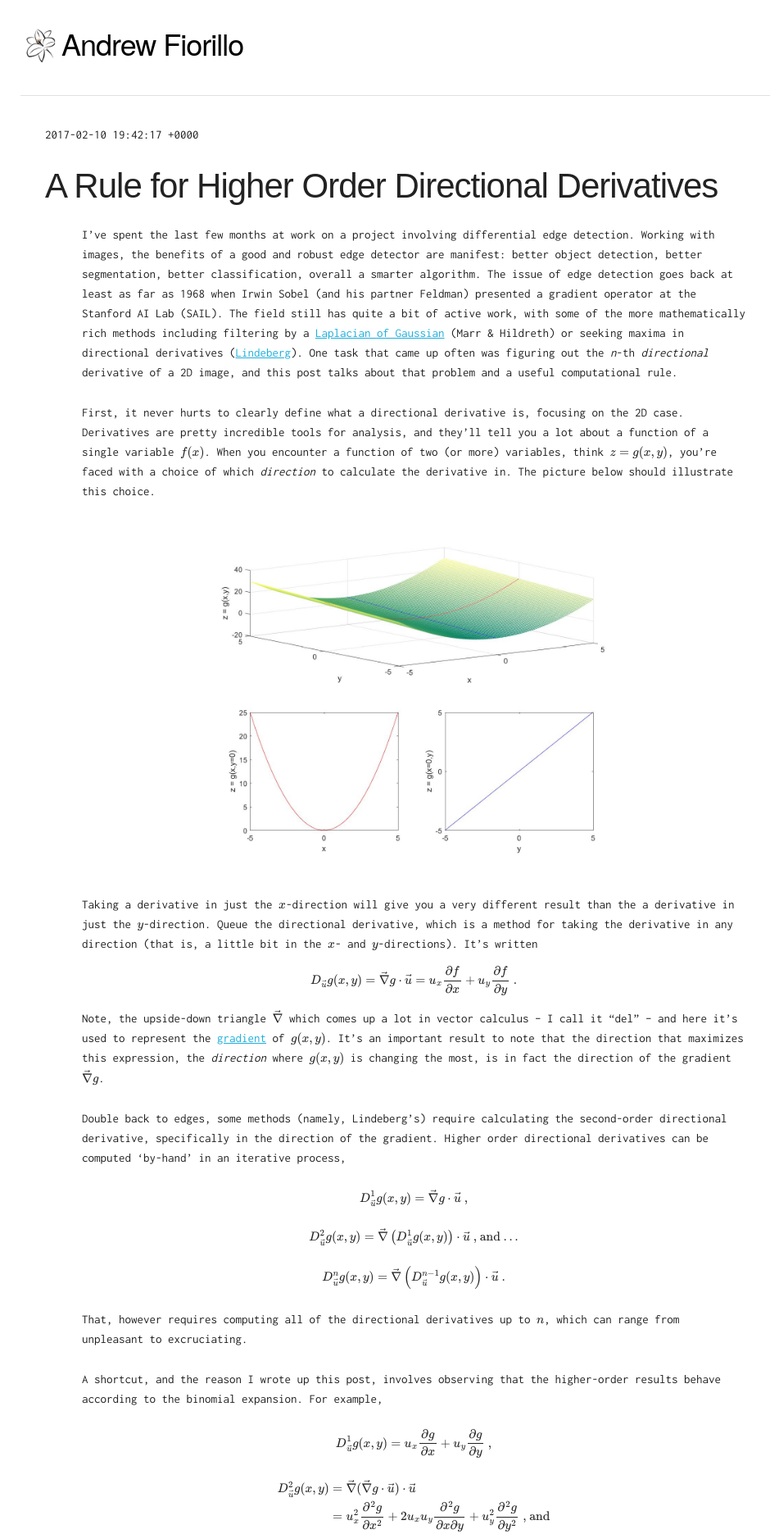
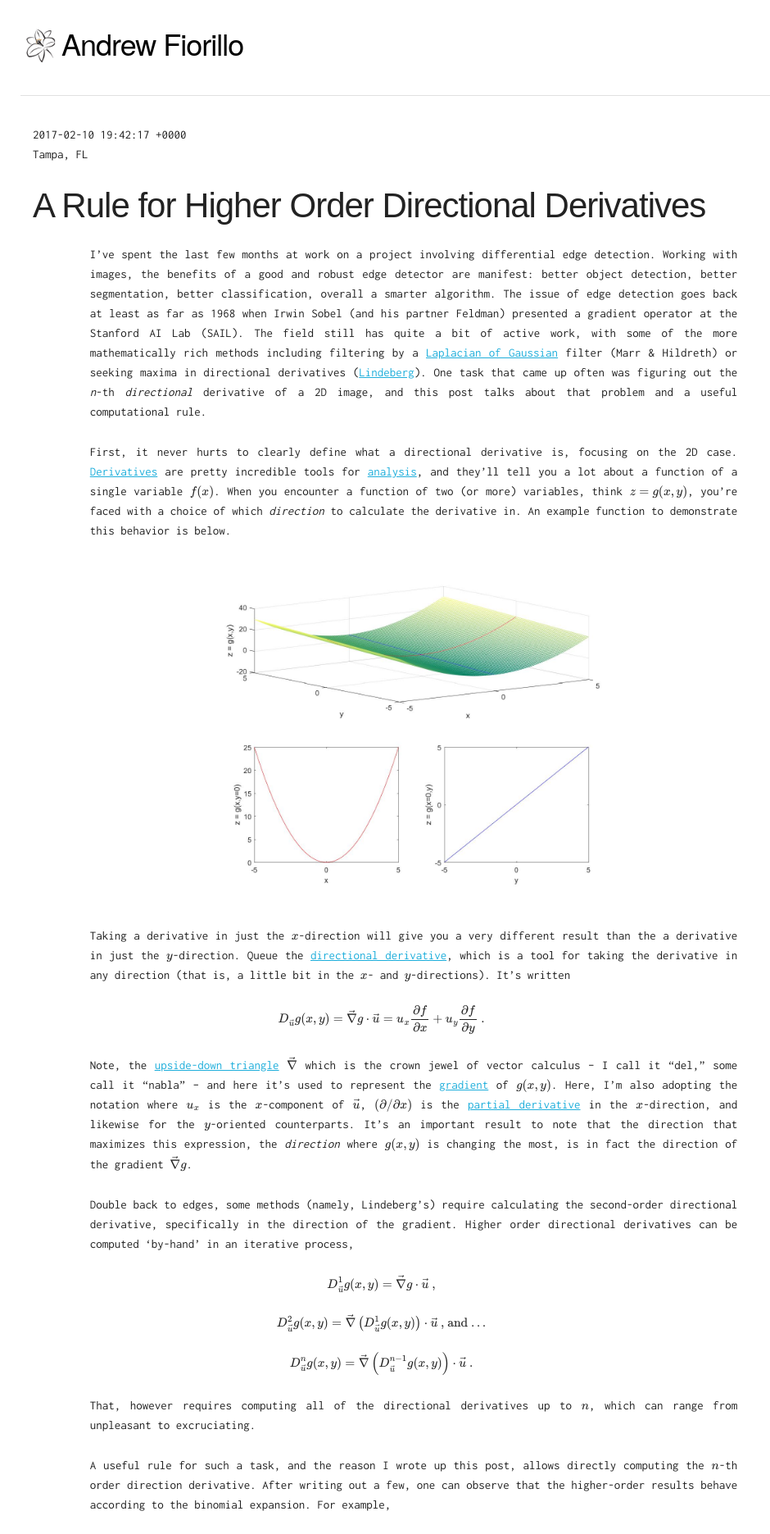
Before and after one commit to afiorillo/andrewmfiorillo.github.io, a Jekyll site: the page built from _posts/2017-02-09-nth-order-directional-derivatives.markdown, in a window 1280 px wide. Shown: the top 1871 px of the page at 82% size, without its empty margins (135-1075 px from the left). Built offline with Jekyll 4.4.1, drawn with Linux system fonts in a browser that asks for light colours; nearby versions of some CDN libraries; some web fonts are replaced; formulas are drawn with MathJax 3; some of the changed text lies outside the part shown.

Commit message:
Renamed post, updated alignment, added MathJax wrapping configuration, and extra links in the post.

```diff
--- a/_includes/head.html
+++ b/_includes/head.html
@@ -11,6 +11,7 @@
 
 <!-- Google Fonts -->
 <link href="https://fonts.googleapis.com/css?family=Frank+Ruhl+Libre:400,900|Inconsolata:400,700" rel="stylesheet">
+
 <!-- CSS -->
 <link rel="stylesheet" href="/assets/main.css">
 <link rel="stylesheet" href="/assets/normalize.css">
@@ -21,8 +22,7 @@
 <script src="/assets/main.js"></script>
 <script src="https://use.fontawesome.com/a040f27264.js"></script>
 <script src="//ajax.googleapis.com/ajax/libs/jquery/2.1.1/jquery.min.js"></script>
-<!-- <script src='https://cdn.mathjax.org/mathjax/latest/MathJax.js?config=TeX-AMS-MML_HTMLorMML'></script> -->
-<script src='https://cdn.mathjax.org/mathjax/latest/MathJax.js?config=TeX-AMS-MML_HTMLorMML'></script>
+
 <script type="text/x-mathjax-config">
   MathJax.Hub.Config({
     tex2jax: {inlineMath: [['$','$'], ['\\(','\\)']]},
--- a/_layouts/post.html
+++ b/_layouts/post.html
@@ -15,7 +15,7 @@
 
     <div class="row content-wrapper post-wrapper">
       <section class="post-header">
-        <p class="post-date">{{ page.date }}</p>
+        <p class="post-date">{{ page.date }}<br>{{ page.location }}</p>
       </section>
       <h2 class="post-title">{{ page.title }}</h1>
       <article class="post-content">
--- a/_posts/2017-02-09-nth-other-directional-derivatives.markdown
+++ b/_posts/2017-02-09-nth-order-directional-derivatives.markdown
@@ -2,31 +2,35 @@
 layout: post
 title:  "A Rule for Higher Order Directional Derivatives"
 date:   2017-02-10 14:42:17 -0500
+location: "Tampa, FL"
 category: math
-tags: mathematics differentiation edge detection
+tags: mathematics differentiation edge-detection vector-calculus
 ---
 
 I've spent the last few months at work on a project involving differential edge detection.
 Working with images, the benefits of a good and robust edge detector are manifest: better object detection, better segmentation, better classification, overall a smarter algorithm.
 The issue of edge detection goes back at least as far as 1968 when Irwin Sobel (and his partner Feldman) presented a gradient operator at the Stanford AI Lab (SAIL).
-The field still has quite a bit of active work, with some of the more mathematically rich methods including filtering by a [Laplacian of Gaussian](http://homepages.inf.ed.ac.uk/rbf/HIPR2/log.htm) (Marr & Hildreth) or seeking maxima in directional derivatives ([Lindeberg](https://en.wikipedia.org/wiki/Edge_detection#Differential)).
+The field still has quite a bit of active work, with some of the more mathematically rich methods including filtering by a [Laplacian of Gaussian](http://homepages.inf.ed.ac.uk/rbf/HIPR2/log.htm) filter (Marr & Hildreth) or seeking maxima in directional derivatives ([Lindeberg](https://en.wikipedia.org/wiki/Edge_detection#Differential)).
 One task that came up often was figuring out the *n*-th *directional* derivative of a 2D image, and this post talks about that problem and a useful computational rule.
 
 First, it never hurts to clearly define what a directional derivative is, focusing on the 2D case.
-Derivatives are pretty incredible tools for analysis, and they'll tell you a lot about a function of a single variable $f(x)$.
+[Derivatives](https://en.wikipedia.org/wiki/Derivative) are pretty incredible tools for [analysis](https://en.wikibooks.org/wiki/Real_Analysis/Applications_of_Derivatives), and they'll tell you a lot about a function of a single variable $f(x)$.
 When you encounter a function of two (or more) variables,  think $z=g(x,y)$, you're faced with a choice of which *direction* to calculate the derivative in.
-The picture below should illustrate this choice.
+An example function to demonstrate this behavior is below.
 
  <!-- picture of z = x^2 + y -->
 <img src="/images/posts/plots/derivatives_mesh-all.jpg" class="two-third-width-img">
 
 Taking a derivative in just the $x$-direction will give you a very different result than the a derivative in just the $y$-direction.
-Queue the directional derivative, which is a method for taking the derivative in any direction (that is, a little bit in the $x$- and $y$-directions).
+Queue the [directional derivative](https://en.wikipedia.org/wiki/Directional_derivative), which is a tool for taking the derivative in any direction (that is, a little bit in the $x$- and $y$-directions).
 It's written
+
 <span class="equation">
 \\[ {D\_\\vec{u}} g(x,y) = \\vec{\\nabla} g \\cdot \\vec{u} = u\_x \\frac{\\partial f}{\\partial x} + u\_y \\frac{\\partial f}{\\partial y} \\text{ .}\\]
 </span>
-Note, the upside-down triangle $\\vec{\\nabla}$ which comes up a lot in vector calculus -- I call it "del" -- and here it's used to represent the [gradient](https://en.wikipedia.org/wiki/Gradient) of $g(x,y)$.
+
+Note, the [upside-down triangle](https://en.wikipedia.org/wiki/Del) $\\vec{\\nabla}$ which is the crown jewel of vector calculus -- I call it "del," some call it "nabla" -- and here it's used to represent the [gradient](https://en.wikipedia.org/wiki/Gradient) of $g(x,y)$.
+Here, I'm also adopting the notation where $u_x$ is the $x$-component of $\\vec{u}$, $\\left( \\partial / \\partial x \\right)$ is the [partial derivative](https://en.wikipedia.org/wiki/Partial_derivative) in the $x$-direction, and likewise for the $y$-oriented counterparts.
 It's an important result to note that the direction that maximizes this expression, the *direction* where $g(x,y)$ is changing the most, is in fact the direction of the gradient $\\vec{\\nabla} g$.
 
 Double back to edges, some methods (namely, Lindeberg's) require calculating the second-order directional derivative, specifically in the direction of the gradient.
@@ -46,11 +50,13 @@ Higher order directional derivatives can be computed 'by-hand' in an iterative p
 
 That, however requires computing all of the directional derivatives up to $n$, which can range from unpleasant to excruciating.
 
-A shortcut, and the reason I wrote up this post, involves observing that the higher-order results behave according to the binomial expansion.
+A useful rule for such a task, and the reason I wrote up this post, allows directly computing the $n$-th order direction derivative.
+After writing out a few, one can observe that the higher-order results behave according to the binomial expansion.
 For example,
 
 <span class="equation">
-\\begin{align} D^1_\\vec{u} g(x,y) &= u_x \\frac{\\partial g}{\\partial x} + u_y \\frac{\\partial g}{\\partial y} \\text{ ,} \\end{align}
+\\begin{align} D^1_\\vec{u} g(x,y) & = \\vec{\\nabla} \\cdot \\vec{u} \\\\\\
+& = u_x \\frac{\\partial g}{\\partial x} + u_y \\frac{\\partial g}{\\partial y} \\text{ ,} \\end{align}
 </span>
 
 <span class="equation">
@@ -71,17 +77,19 @@ D^3_\\vec{u} g(x,y) & = \\vec{\\nabla} \\left[ \\vec{\\nabla} ( \\vec{\\nabla} g
 \\]
 </span>
 
-This can be rewritten into a more familiar binomial-like expression,
+The $n$-th expression can be written in the more familiar form
 
 <span class="equation">
-\\[ D^n_\\vec{u} g(x,y) = \\left( u_x \\frac{\\partial}{\\partial x} + u_y \\frac{\\partial}{\\partial y} \\right)^n g \\text{ .} \\]
+\\[ {D^n_\\vec{u}} g(x,y) = \\sum_{k=0}^n \\binom{n}{k} \\left( u_x \\frac{\\partial}{\\partial x} \\right)^{n-k} \\left( u_y \\frac{\\partial}{\\partial y} \\right)^{k} \\text{ ,}\\]
 </span>
 
-Which can be expanded with the binomial theorem to the result
+or in the compact form
 
 <span class="equation">
-\\[ {D^n_\\vec{u}} g(x,y) = \\sum_{k=0}^n \\binom{n}{k} \\left( u_x \\frac{\\partial}{\\partial x} \\right)^{n-k} \\left( u_y \\frac{\\partial}{\\partial y} \\right)^{k} \\text{ .}\\]
+\\[ \\boxed{
+  D^n_\\vec{u} g(x,y) = \\left( u_x \\frac{\\partial}{\\partial x} + u_y \\frac{\\partial}{\\partial y} \\right)^n g \\text{ .}
+} \\]
 </span>
 
-
-This result came in handy when I was working on my project, and hopefully will help others as well.
+This is by no means a proof, but it's an observation that saved me a big headache and a fair amount of time at work.
+For a more comprehensive treatment of vector calculus, I never hesitate to recommend *[Div, Grad, Curl, and all that](http://www.indiebound.org/book/9780393925166)* by H. M. Schey, and *[Calculus](http://www.indiebound.org/book/9780521867443)* by Michael Spivak is a classic.
--- a/assets/main.css
+++ b/assets/main.css
@@ -62,8 +62,8 @@ Typography
   text-align: center;
 }
 .content-wrapper {
-  padding-left: 2em;
-  padding-right: 2em;
+  padding-left: 1em;
+  padding-right: 1em;
   text-align: left;
 }
 .post-wrapper {
@@ -85,10 +85,11 @@ Typography
 }
 .post-content {
   position: relative;
-  width: 90%;
-  left: 5%;
-  right: 5%
+  width: 85%;
+  left: 7.5%;
+  right: 7.5%
   padding-top: 1em;
+  text-align: justify;
 }
 .full-width {
   position: relative;
@@ -97,9 +98,8 @@ Typography
 }
 
 .equation {
-  position: relative;
-  width: 100%;
-  align-items: center;
+  display: block;
+  max-width: 90%;
 }
 
 /* ----------
```
Also changed, not shown: other parts of _includes/head.html (+5 -1 lines).
